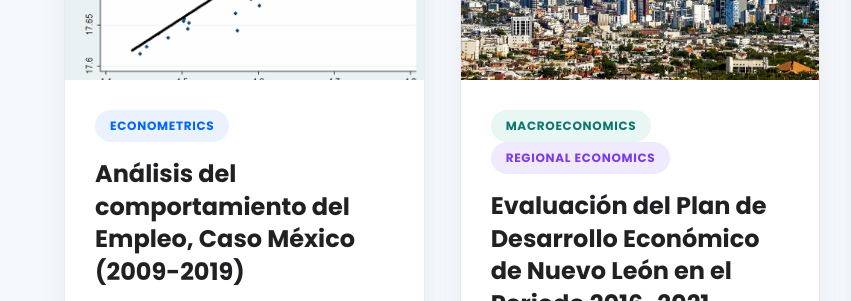
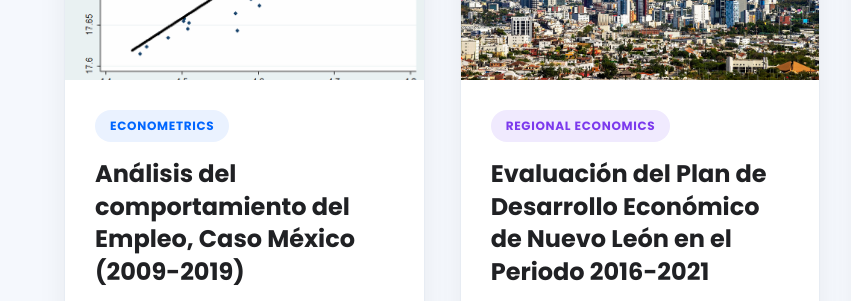
Before and after one commit to mdiaz44/portafolio_Miguel_Angel_Diaz_Arguilez, a plain HTML site: page analisis_economia.html in a window 1280 px wide. Shown: the part 1543-1844 px from the top of the page, 0-851 px from the left. Drawn offline with Linux system fonts and the light colour scheme.

Commit message:
Update analisis_economia.html

```diff
--- a/analisis_economia.html
+++ b/analisis_economia.html
@@ -399,11 +399,6 @@
 
     <div class="document-content">
 
-        <span class="category macroeconomia">
-
-            Macroeconomics
-
-        </span>
         <span class="category economia-regional">
 
             Regional Economics
```
